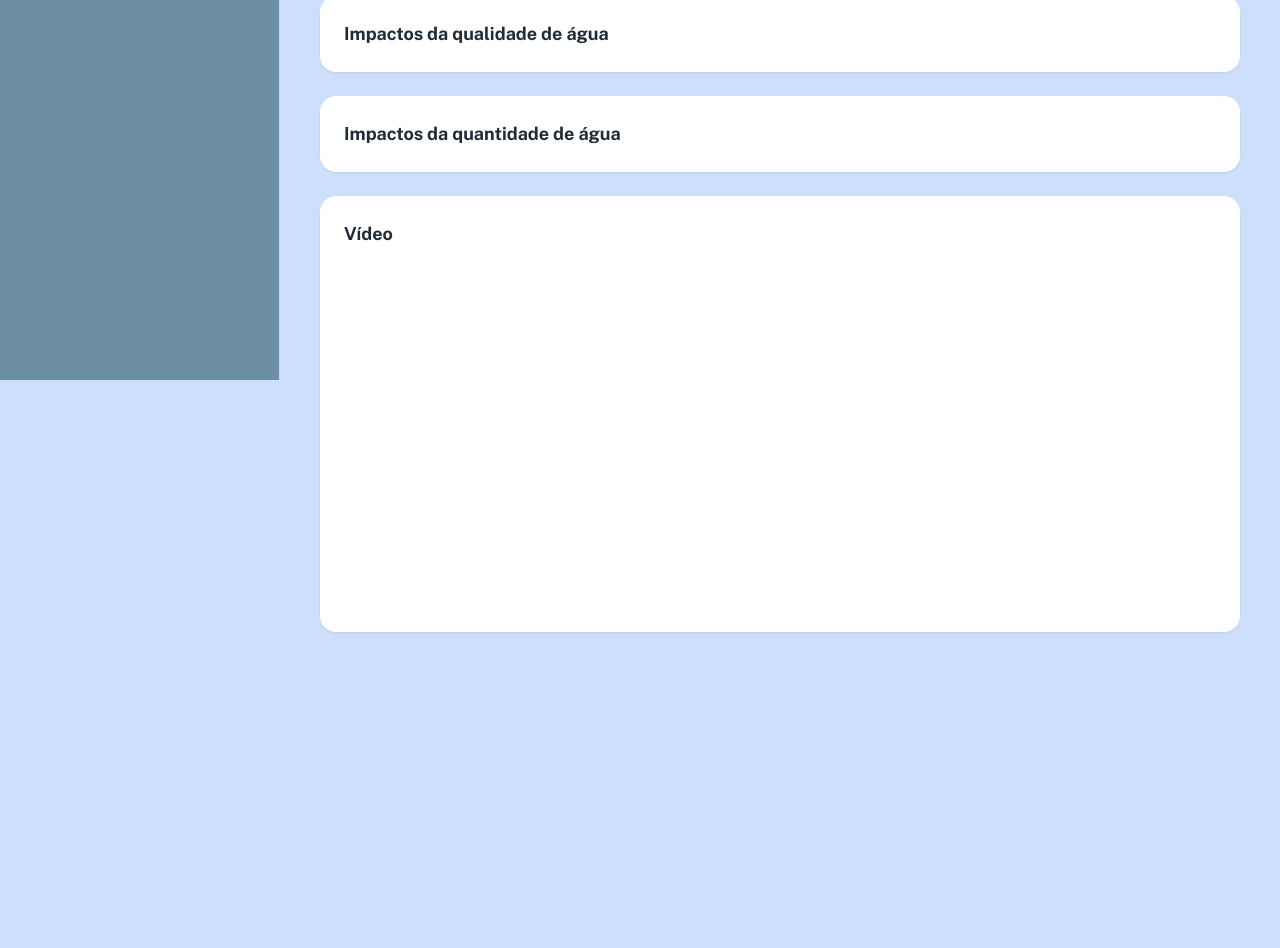
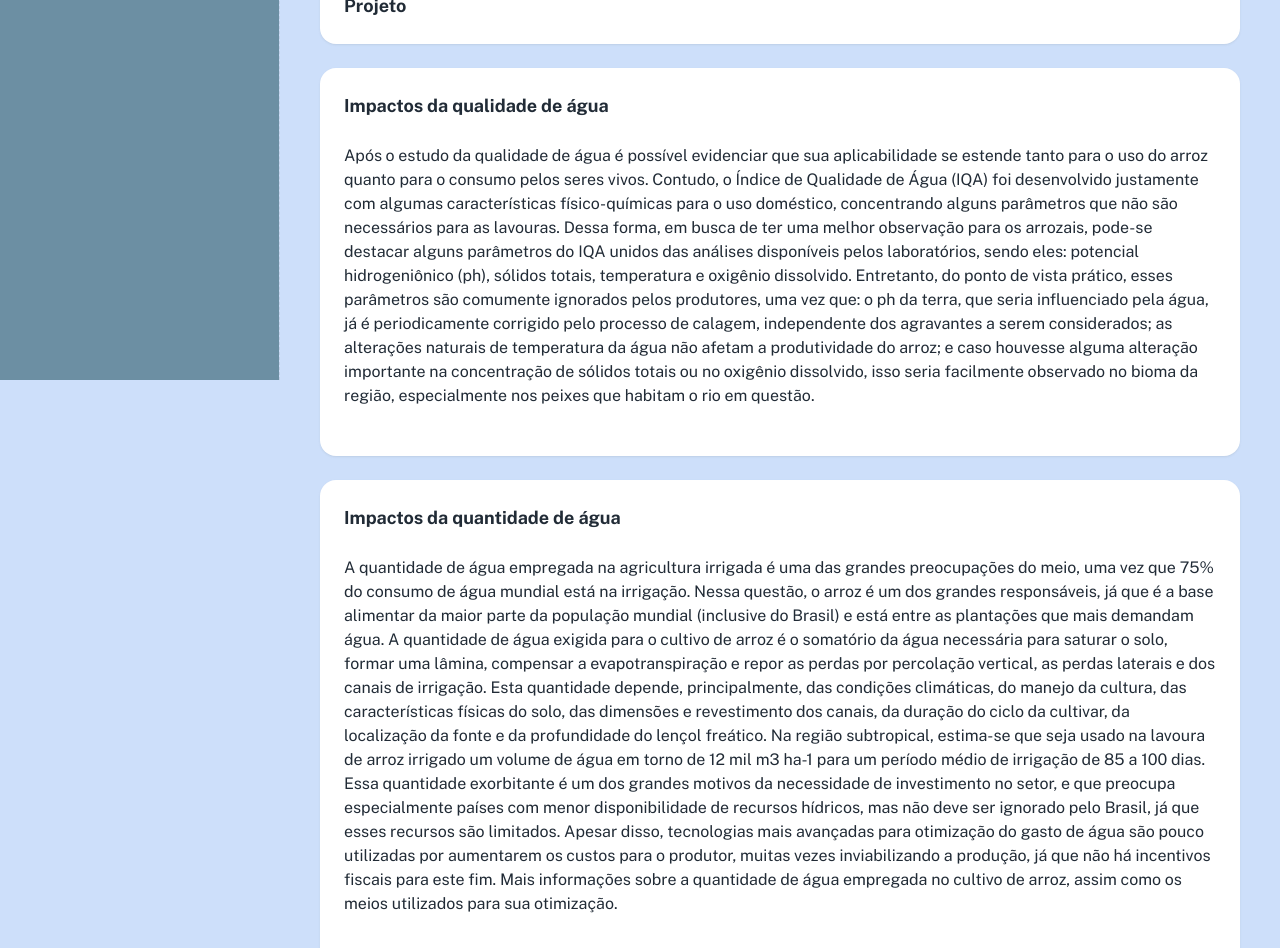
Before and after one commit to augustospru/projeto-integrador, a React (Create React App) app in the folder material-kit-react-main/: page /dashboard in a window 1280 px wide. Shown: the part 420-1368 px from the top of the page. Before the commit the page ends 1132 px from the top, so only its background shows below. Built offline with nearby package versions, Linux system fonts and the light colour scheme; a web font is replaced by a local one.

Commit message:
adicionado: alguns textos

```diff
--- a/material-kit-react-main/src/pages/DashboardApp.js
+++ b/material-kit-react-main/src/pages/DashboardApp.js
@@ -18,7 +18,10 @@ export default function DashboardApp() {
           <Grid item xs={12}>
             <Card sx={{ paddingBottom: 3 }}>
               <CardHeader title="Quem somos?" />
-              Somos pessoas
+              <Typography sx={{ padding: 3 }}>
+                Somos um grupo da disciplina de Projeto Integrador I da UFSC. Somos formados por 7
+                membros: Augusto, Bernardo, Bruno, Eduardo, Jayor, Matheus e Yan.
+              </Typography>
             </Card>
           </Grid>
 
@@ -31,12 +34,51 @@ export default function DashboardApp() {
           <Grid item xs={12}>
             <Card sx={{ paddingBottom: 3 }}>
               <CardHeader title="Impactos da qualidade de água" />
+              <Typography sx={{ padding: 3 }}>
+                Após o estudo da qualidade de água é possível evidenciar que sua aplicabilidade se
+                estende tanto para o uso do arroz quanto para o consumo pelos seres vivos. Contudo,
+                o Índice de Qualidade de Água (IQA) foi desenvolvido justamente com algumas
+                características físico-químicas para o uso doméstico, concentrando alguns parâmetros
+                que não são necessários para as lavouras. Dessa forma, em busca de ter uma melhor
+                observação para os arrozais, pode-se destacar alguns parâmetros do IQA unidos das
+                análises disponíveis pelos laboratórios, sendo eles: potencial hidrogeniônico (ph),
+                sólidos totais, temperatura e oxigênio dissolvido. Entretanto, do ponto de vista
+                prático, esses parâmetros são comumente ignorados pelos produtores, uma vez que: o
+                ph da terra, que seria influenciado pela água, já é periodicamente corrigido pelo
+                processo de calagem, independente dos agravantes a serem considerados; as alterações
+                naturais de temperatura da água não afetam a produtividade do arroz; e caso houvesse
+                alguma alteração importante na concentração de sólidos totais ou no oxigênio
+                dissolvido, isso seria facilmente observado no bioma da região, especialmente nos
+                peixes que habitam o rio em questão.
+              </Typography>
             </Card>
           </Grid>
 
           <Grid item xs={12}>
             <Card sx={{ paddingBottom: 3 }}>
               <CardHeader title="Impactos da quantidade de água" />
+              <Typography sx={{ padding: 3 }}>
+                A quantidade de água empregada na agricultura irrigada é uma das grandes
+                preocupações do meio, uma vez que 75% do consumo de água mundial está na irrigação.
+                Nessa questão, o arroz é um dos grandes responsáveis, já que é a base alimentar da
+                maior parte da população mundial (inclusive do Brasil) e está entre as plantações
+                que mais demandam água. A quantidade de água exigida para o cultivo de arroz é o
+                somatório da água necessária para saturar o solo, formar uma lâmina, compensar a
+                evapotranspiração e repor as perdas por percolação vertical, as perdas laterais e
+                dos canais de irrigação. Esta quantidade depende, principalmente, das condições
+                climáticas, do manejo da cultura, das características físicas do solo, das dimensões
+                e revestimento dos canais, da duração do ciclo da cultivar, da localização da fonte
+                e da profundidade do lençol freático. Na região subtropical, estima-se que seja
+                usado na lavoura de arroz irrigado um volume de água em torno de 12 mil m3 ha-1 para
+                um período médio de irrigação de 85 a 100 dias. Essa quantidade exorbitante é um dos
+                grandes motivos da necessidade de investimento no setor, e que preocupa
+                especialmente países com menor disponibilidade de recursos hídricos, mas não deve
+                ser ignorado pelo Brasil, já que esses recursos são limitados. Apesar disso,
+                tecnologias mais avançadas para otimização do gasto de água são pouco utilizadas por
+                aumentarem os custos para o produtor, muitas vezes inviabilizando a produção, já que
+                não há incentivos fiscais para este fim. Mais informações sobre a quantidade de água
+                empregada no cultivo de arroz, assim como os meios utilizados para sua otimização.
+              </Typography>
             </Card>
           </Grid>
 
```
